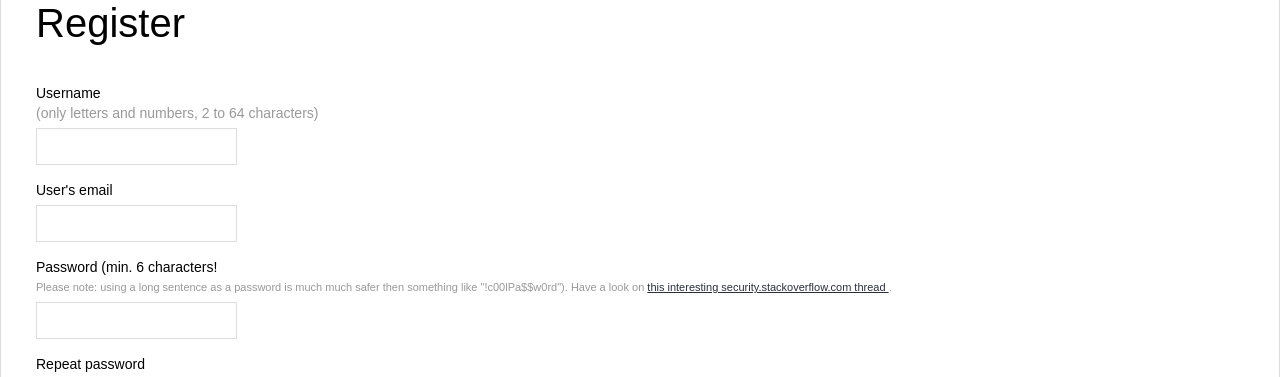
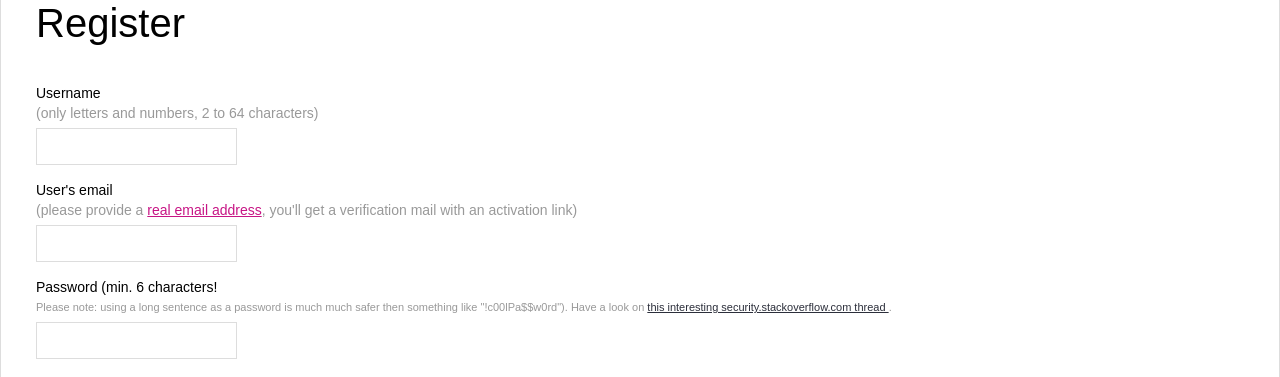
Before and after one commit to npuichigoB/panique2, a PHP site: the page made by 4-full-mvc-framework/views/login/register.php in a window 1280 px wide. Shown: the part 141-518 px from the top of the page. Run offline with PHP 8.4, Linux system fonts and the light colour scheme; the template is opened without the code that fills it, so the values that code supplies are empty; some libraries are stand-ins or nearby versions.

Commit message:
notice about REAL email adress in the views

```diff
--- a/2-advanced/views/register.php
+++ b/2-advanced/views/register.php
@@ -31,7 +31,7 @@ if ($registration->messages) {
     <input id="login_input_username" class="login_input" type="text" pattern="[a-zA-Z0-9]{2,64}" name="user_name" required /><br/><br/>
 
     <!-- the email input field uses a HTML5 email type check -->
-    <label for="login_input_email">User's email</label><br/>
+    <label for="login_input_email">User's email (please provide a real email adress, you'll get a verification mail with an activation link)</label><br/>
     <input id="login_input_email" class="login_input" type="email" name="user_email" required /><br/><br/>
 
     <label for="login_input_password_new">
--- a/4-full-mvc-framework/views/login/register.php
+++ b/4-full-mvc-framework/views/login/register.php
@@ -25,7 +25,10 @@
         <input id="login_input_username" class="login_input" type="text" pattern="[a-zA-Z0-9]{2,64}" name="user_name" required />
 
         <!-- the email input field uses a HTML5 email type check -->
-        <label for="login_input_email">User's email</label>
+        <label for="login_input_email">
+            User's email
+            <span style="display: block; font-size: 14px; color: #999;">(please provide a <span style="text-decoration: underline; color: mediumvioletred;">real email address</span>, you'll get a verification mail with an activation link)</span>
+        </label>
         <input id="login_input_email" class="login_input" type="email" name="user_email" required />
 
         <label for="login_input_password_new">
```
